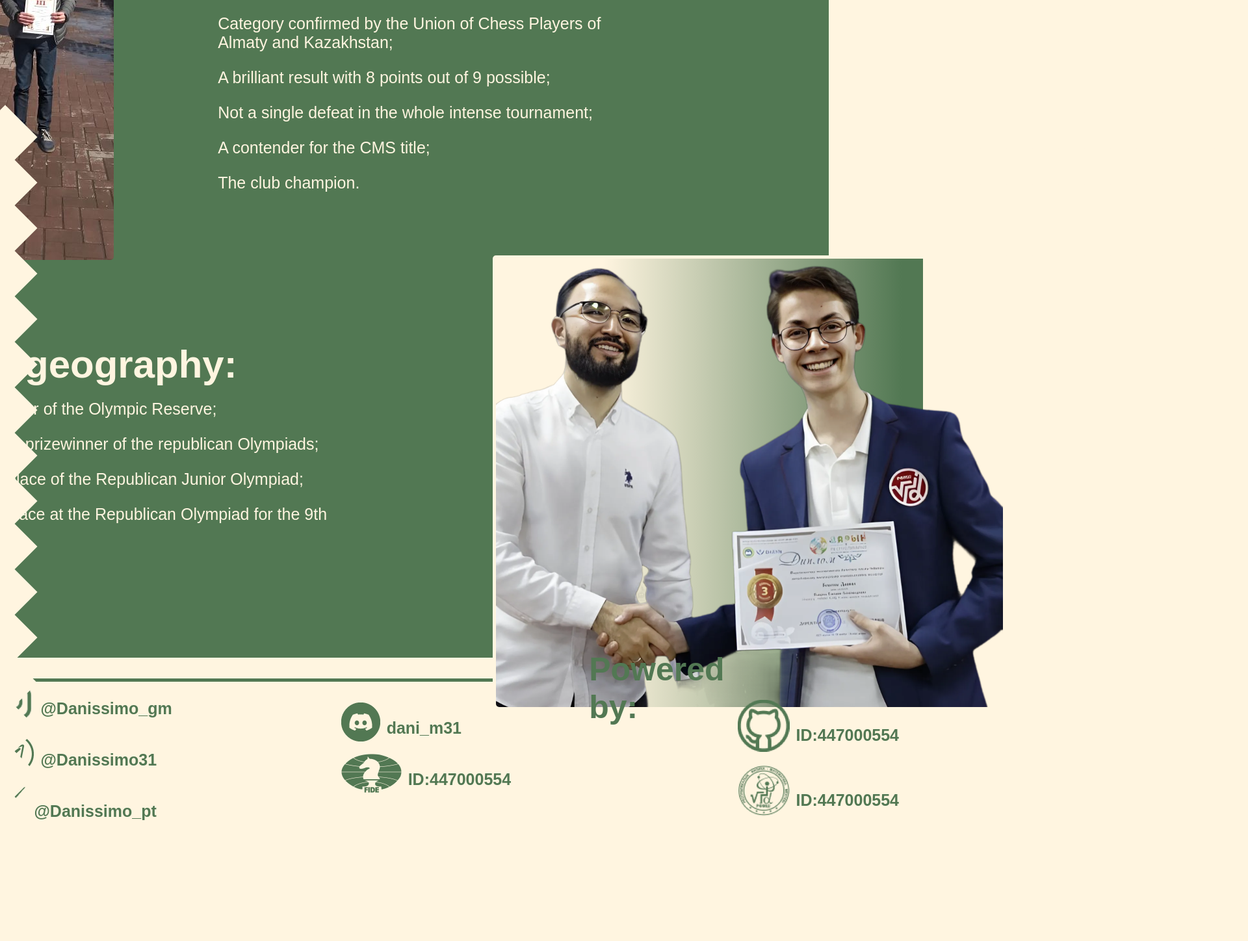
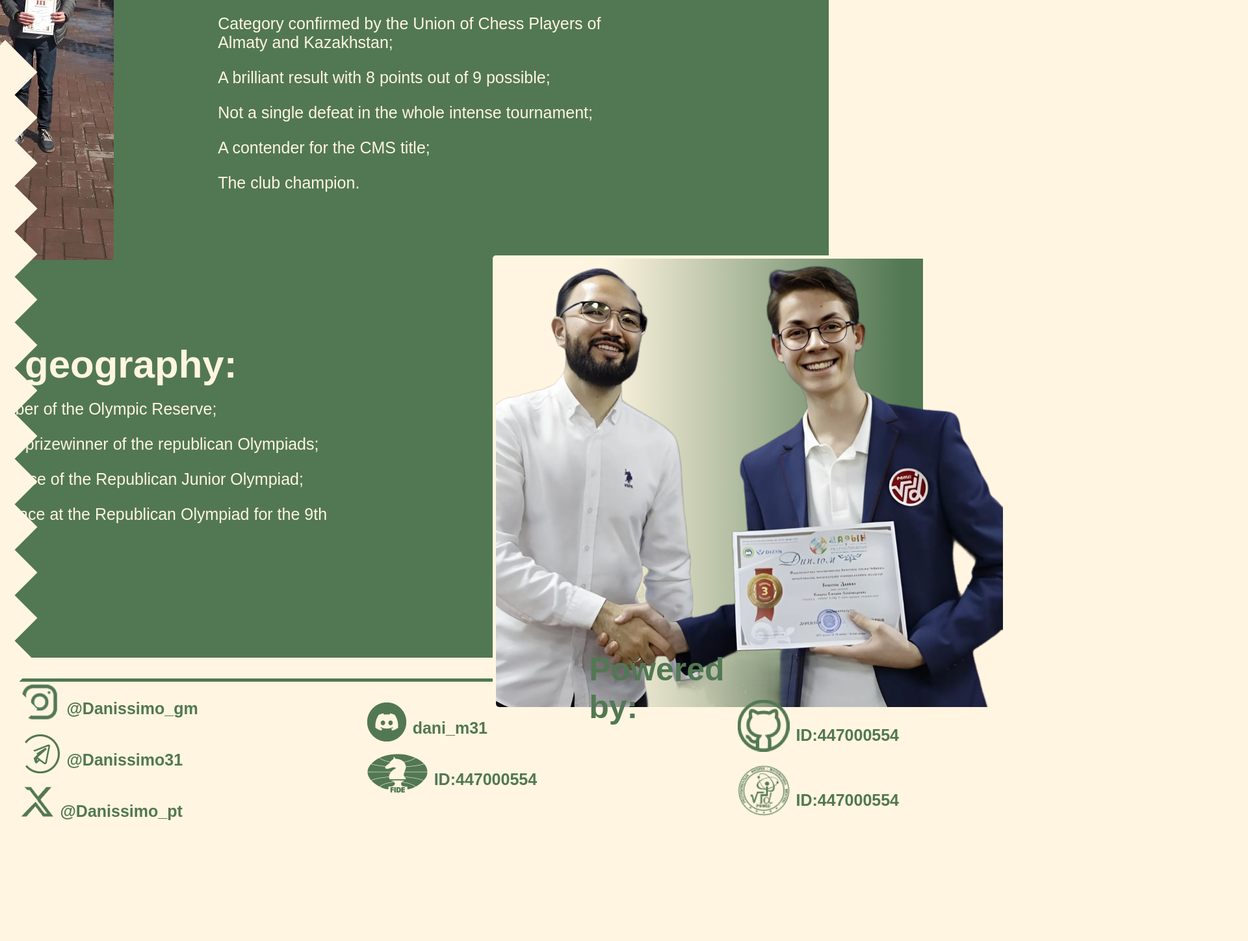
Before and after one commit to Danissimo3103/Website2, a plain HTML site: page index.html in a window 1280 px wide. Shown: the part 1974-3422 px from the top of the page at 65% size, 1920 px wide, since content can reach past the window. After the commit the page ends 3395 px from the top, so only its background shows below. Drawn offline with Linux system fonts and the light colour scheme.

Commit message:
style.css

```diff
--- a/style.css
+++ b/style.css
@@ -10,7 +10,7 @@ body{
     height: 600px;
 }
 .cubes2{
-    top: 2120px;
+    top: 2020px;
     left: -27px;
     position: absolute;
     width: 100px;
@@ -181,7 +181,7 @@ body{
 .socialmedia{
     display: flex;
     position: relative;
-    left: -120px;
+    left: -80px;
 }
 .socialmedia2{
     position: relative;
@@ -265,7 +265,7 @@ body{
 }
 .dots2{
     display: block;
-    left: 1500px;
+    left: 1430px;
     top: 200px;
     position: relative;
     width: 40px;
```
